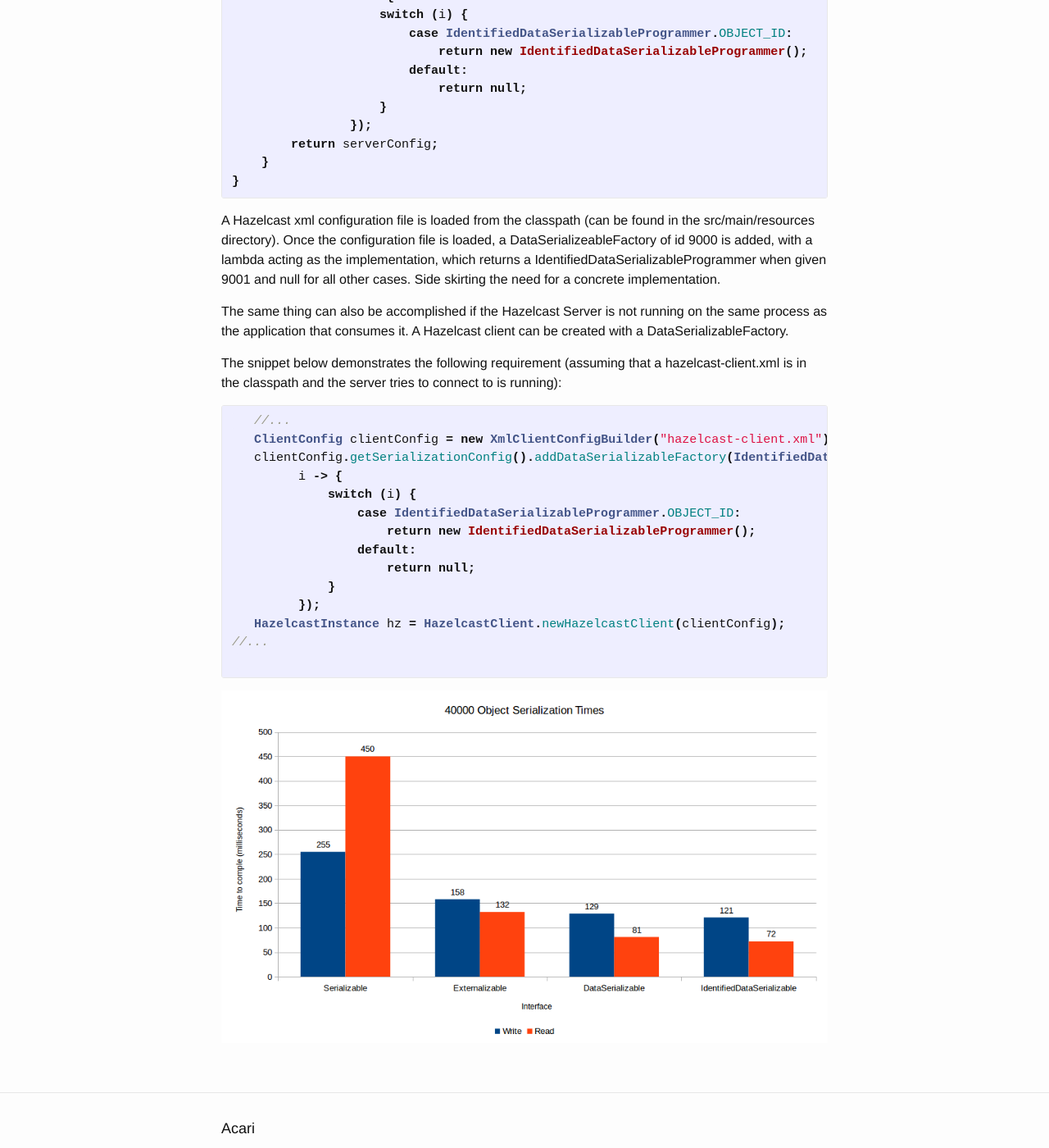
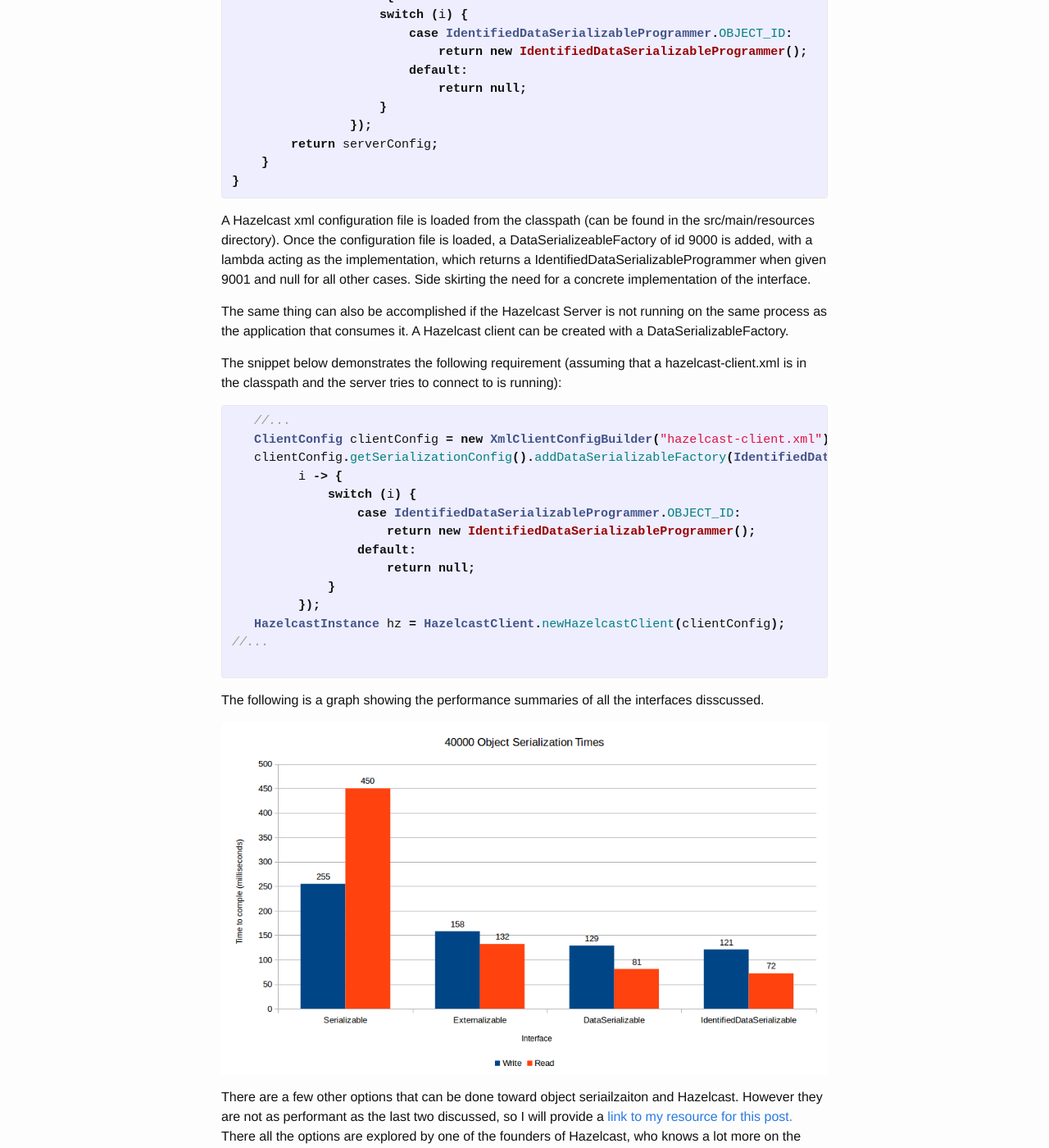
Before and after one commit to Unthrottled/blog, a Jekyll site: the page built from _posts/2017-05-01-Hazelcast-Performance-Serialization.md, in a window 1280 px wide and 1400 px high, scrolled down 9400 px. Shown: the whole window at 82% size. Built offline with Jekyll 4.4.1, drawn with Linux system fonts in a browser that asks for light colours; some of the changed text lies outside the part shown.

Commit message:
Sources!

```diff
--- a/_posts/2017-05-01-Hazelcast-Performance-Serialization.md
+++ b/_posts/2017-05-01-Hazelcast-Performance-Serialization.md
@@ -421,7 +421,7 @@
 
 A Hazelcast xml configuration file is loaded from the classpath (can be found in the src/main/resources directory).
 Once the configuration file is loaded, a DataSerializeableFactory of id 9000 is added, with a lambda acting as the implementation, which returns a IdentifiedDataSerializableProgrammer when given 9001 and null for all other cases.
-Side skirting the need for a concrete implementation.
+Side skirting the need for a concrete implementation of the interface.
 
 The same thing can also be accomplished if the Hazelcast Server is not running on the same process as the application that consumes it.
 A Hazelcast client can be created with a DataSerializableFactory.
@@ -444,4 +444,10 @@
 //...
  {% endhighlight %}
 
+ The following is a graph showing the performance summaries of all the interfaces disscussed.
+
  ![graph.jpg]({{site.url}}/assets/images/cereal/times.png)
+
+ There are a few other options that can be done toward object seriailzaiton and Hazelcast.
+ However they are not as performant as the last two discussed, so I will provide a [link to my resource for this post.](http://docplayer.net/35092370-Webinar-maximizing-hazelcast-performance-with-serialization.html)
+ There all the options are explored by one of the founders of Hazelcast, who knows a lot more on the topic than I do!
```
